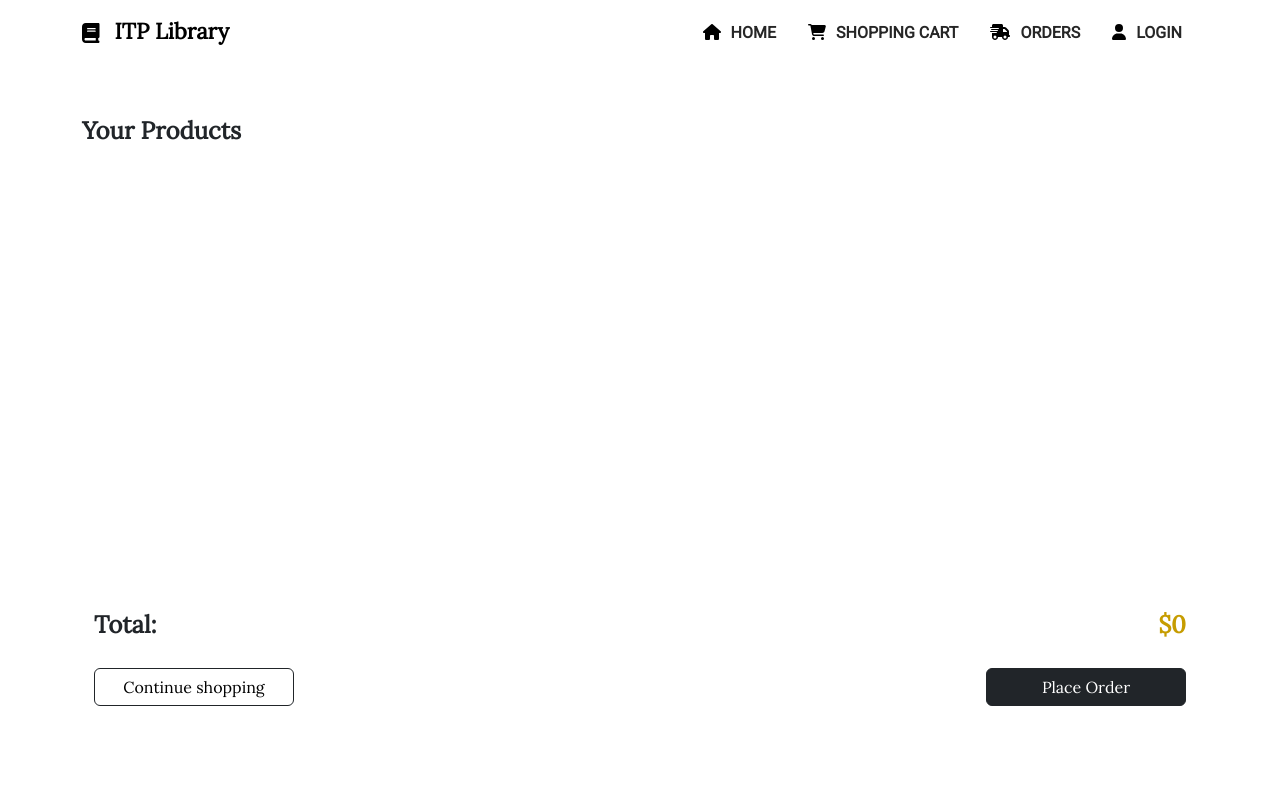
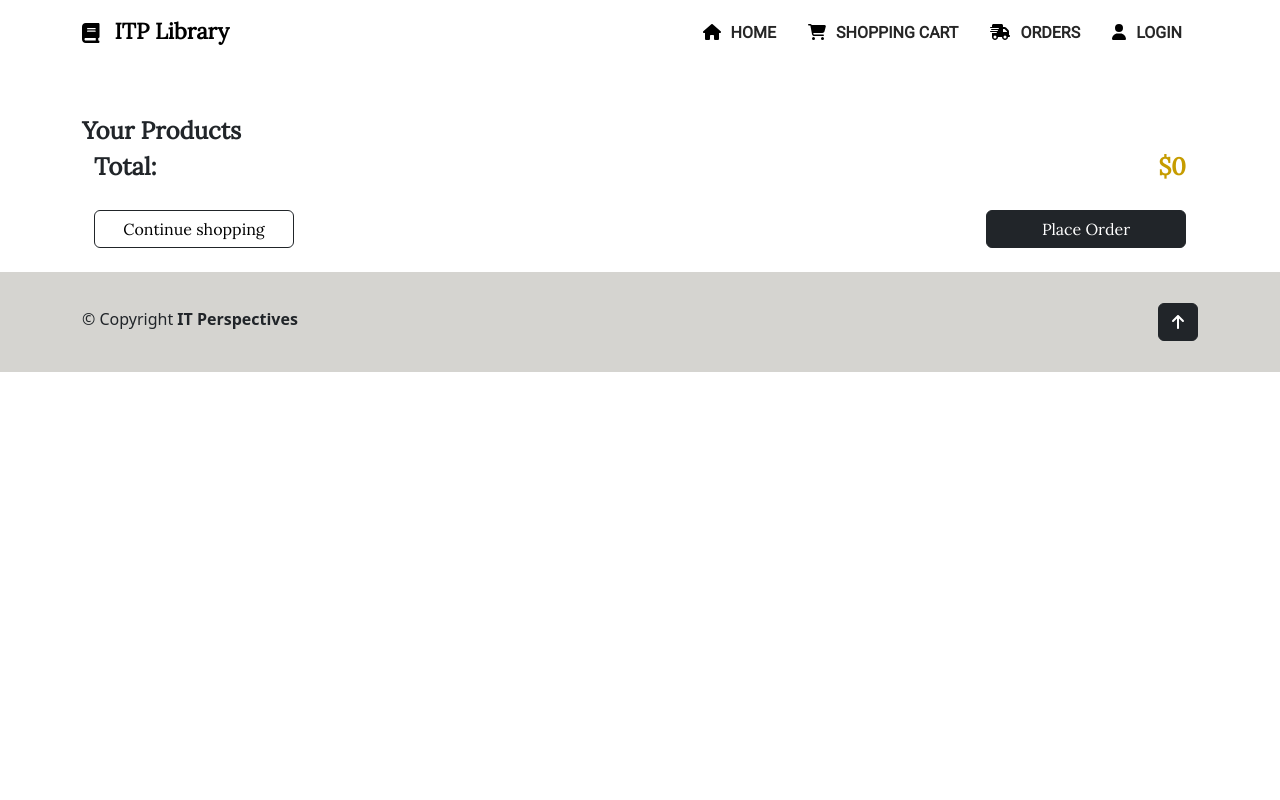
Before and after one commit to alexst1910/ITP-Library, a React (Create React App) app in the folder itp-library/: page /cart in a window 1280 px wide. Shown: the top 800 px of the page. Built offline with nearby package versions, Linux system fonts and the light colour scheme.

Commit message:
update on shopping cart
update on shopping cart

```diff
--- a/itp-library/src/pages/ShoppingCart.module.css
+++ b/itp-library/src/pages/ShoppingCart.module.css
@@ -1,5 +1,5 @@
 .item {
-  height: 870px;
+  max-height: 1400px;
   display: grid;
   align-items: start;
 }
--- a/itp-library/src/pages/ShoppingCart.tsx
+++ b/itp-library/src/pages/ShoppingCart.tsx
@@ -28,7 +28,7 @@
         })}
       </div>
 
-      <div className="container d-flex justify-content-between">
+      <div className="container d-flex justify-content-between mb-4">
         <div className={`fs-4 ${classes.lora}`}>
           <div className="mb-4">Total: </div>
           <div>
```
